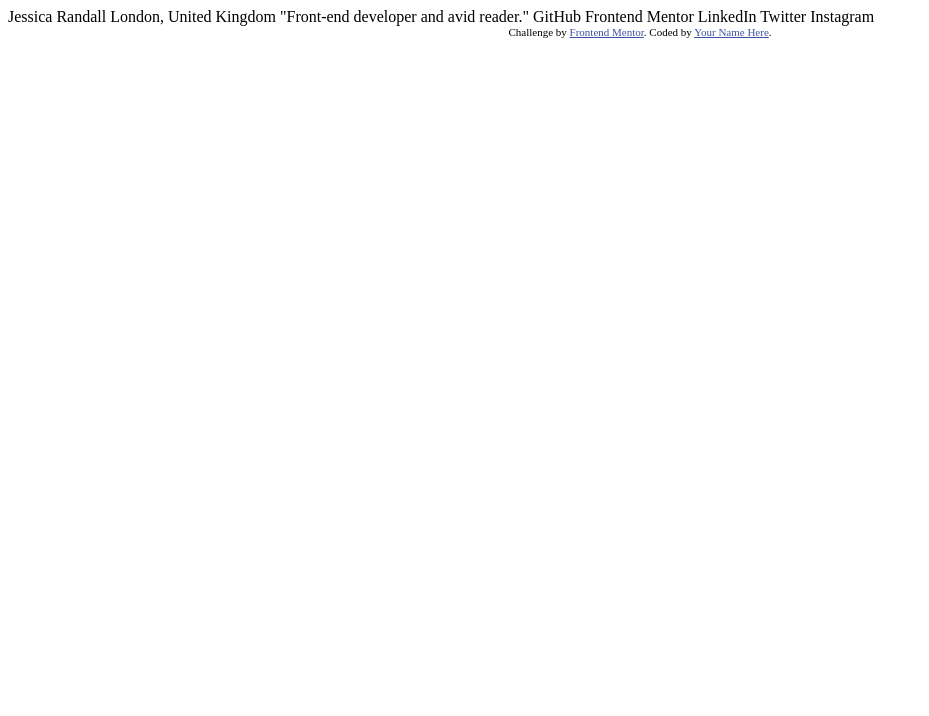
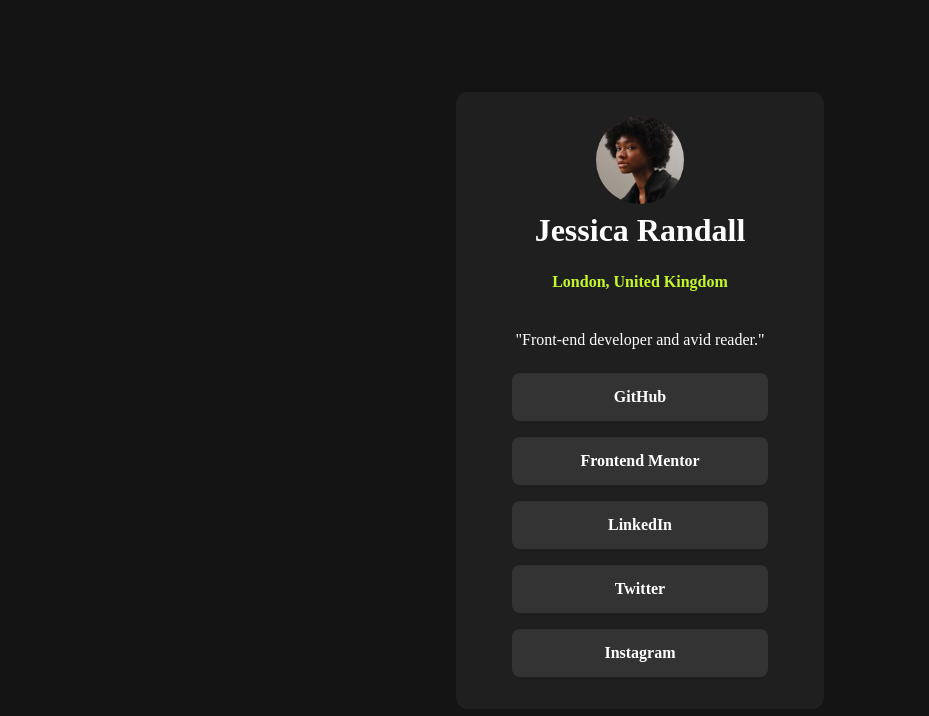
Before and after one commit to nomuhoshi/social-links-profile, a plain HTML site: page index.html in a window 1280 px wide. Shown: the whole page, without its empty margins (0-929 px from the left). Drawn offline with Linux system fonts and the light colour scheme.

Commit message:
first styles

```diff
--- a/index.html
+++ b/index.html
@@ -1,6 +1,7 @@
 <!DOCTYPE html>
 <html lang="en">
 <head>
+  <link rel="stylesheet" href="style.css">
   <meta charset="UTF-8">
   <meta name="viewport" content="width=device-width, initial-scale=1.0"> <!-- displays site properly based on user's device -->
 
@@ -15,20 +16,16 @@
   </style>
 </head>
 <body>
-
-  Jessica Randall
-  London, United Kingdom
-  "Front-end developer and avid reader."
-
-  GitHub
-  Frontend Mentor
-  LinkedIn
-  Twitter
-  Instagram
-
-  <footer class="attribution">
-    Challenge by <a href="https://www.frontendmentor.io?ref=challenge">Frontend Mentor</a>.
-    Coded by <a href="#">Your Name Here</a>.
-  </footer>
+  <div class="card">
+    <img src="assets\images\avatar-jessica.jpeg" alt="Jessica Randall" class="avatar">
+    <h1>Jessica Randall</h1>
+    <p class="location">London, United Kingdom</p>
+    <p class="bio">"Front-end developer and avid reader."</p>
+    <a href="#">GitHub</a>
+    <a href="#">Frontend Mentor</a>
+    <a href="#">LinkedIn</a>
+    <a href="#">Twitter</a>
+    <a href="#">Instagram</a>
+  </div>
 </body>
 </html>
--- /dev/null
+++ b/style.css
@@ -0,0 +1,51 @@
+body{
+    background-color: hsl(0, 0%, 8%);
+    display: flex;
+    justify-content: center;
+    align-items: center;
+    min-height: 100vh;
+    margin: 0;
+
+}
+.card{
+    gap: 8px;
+    align-items: center;
+    flex-direction: column;
+    display: flex;
+    text-align: center;
+    width: 320px;
+    background-color: hsl(0, 0%, 12%);
+    border-radius:12px;
+    padding: 24px;
+}
+.avatar{
+    width:88px;
+    height: 88px;
+    border-radius: 50%;
+}
+a{
+    display: block;
+    background-color: hsl(0, 0%, 20%);
+    color: hsl(0, 0%, 100%);
+    text-decoration: none;
+    padding: 15px;
+    border-radius: 8px;
+    font-weight: 600;
+    width: 80%;
+    box-sizing: border-box;
+    margin-bottom: 8px;
+
+
+}
+
+h1,p{
+    color: hsl(0, 0%, 100%);
+}
+
+.location{
+    color: hsl(75, 94%, 57%);
+    font-weight: 600;
+}
+h1{
+    margin: 0;
+}
```
